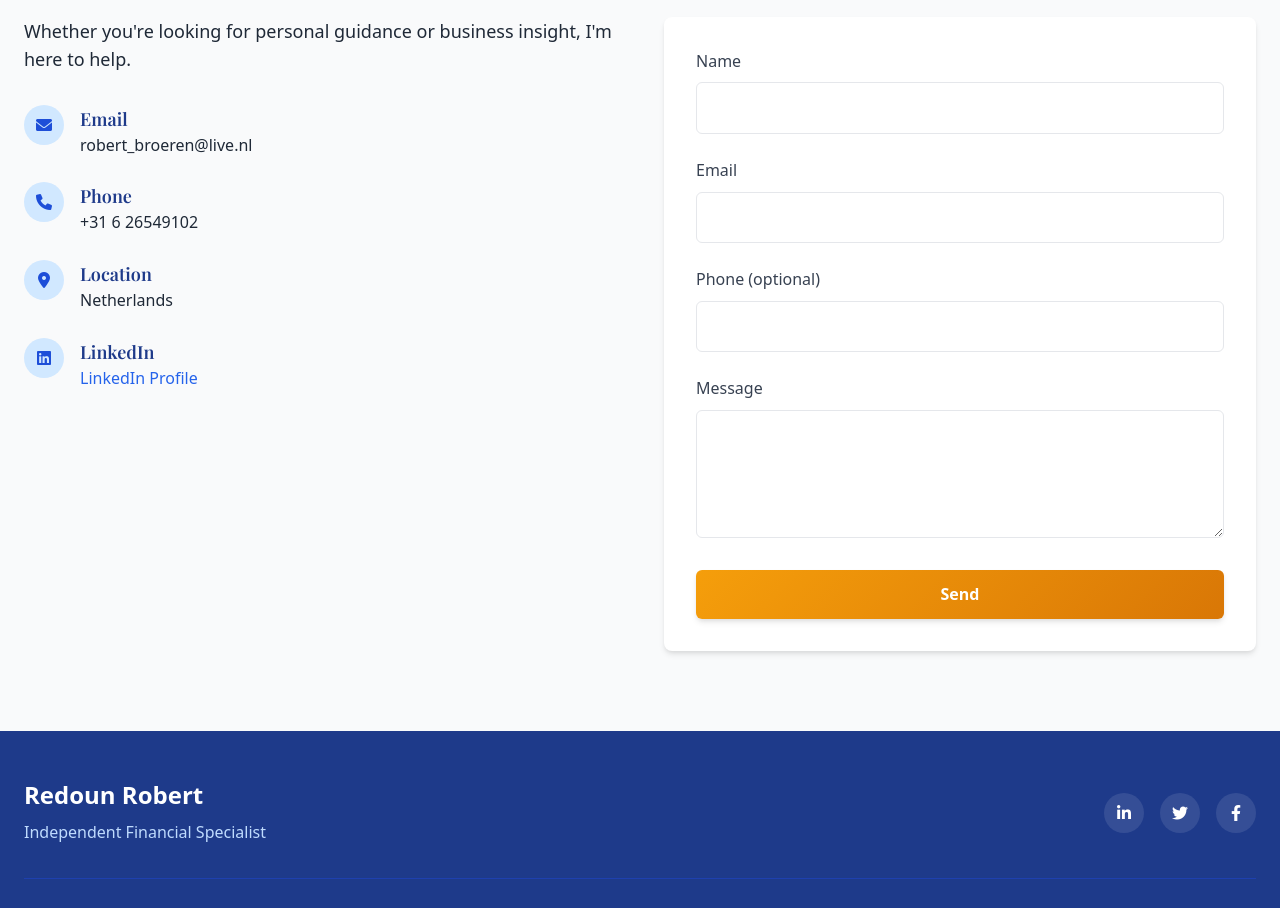
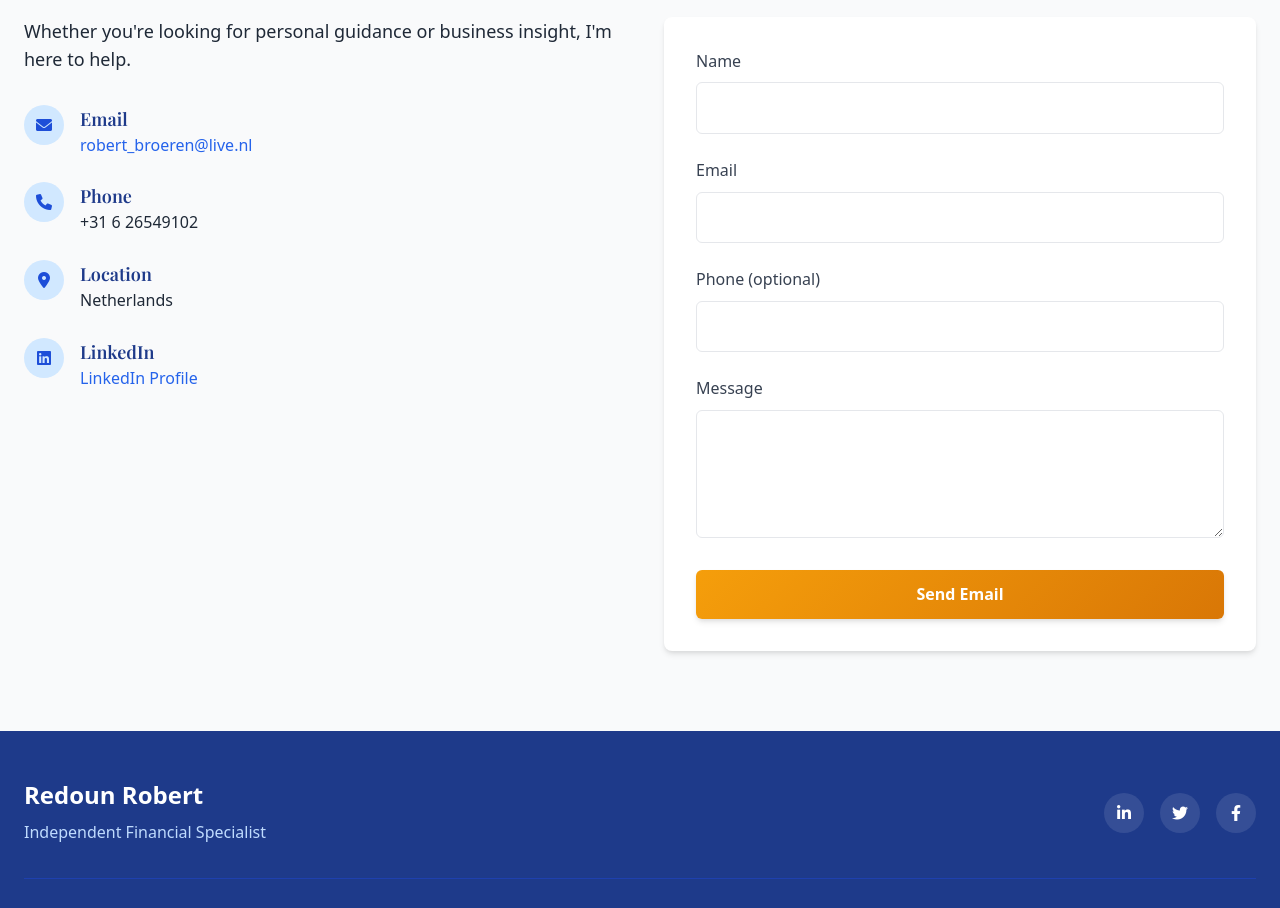
Before and after one commit to Naqhid/Robert-Portfolio, a website built with Vite: page index.html in a window 1280 px wide. Shown: the part 3940-4848 px from the top of the page. Built offline with nearby package versions, Linux system fonts and the light colour scheme.

Commit message:
Update index.html

```diff
--- a/index.html
+++ b/index.html
@@ -344,7 +344,7 @@
                 </div>
                 <div>
                   <h4 class="text-lg font-semibold text-blue-900">Email</h4>
-                  <p>robert_broeren@live.nl</p>
+                  <p><a href="mailto:robert_broeren@live.nl" class="text-blue-600 hover:underline">robert_broeren@live.nl</a></p>
                 </div>
               </div>
               <div class="flex items-start">
@@ -394,7 +394,7 @@
                 <label for="message" class="block text-gray-700 font-medium mb-2">Message</label>
                 <textarea id="message" rows="4" class="form-input w-full" required></textarea>
               </div>
-              <button type="submit" class="btn-primary w-full">Send</button>
+              <button type="submit" class="btn-primary w-full">Send Email</button>
             </form>
           </div>
         </div>
```
